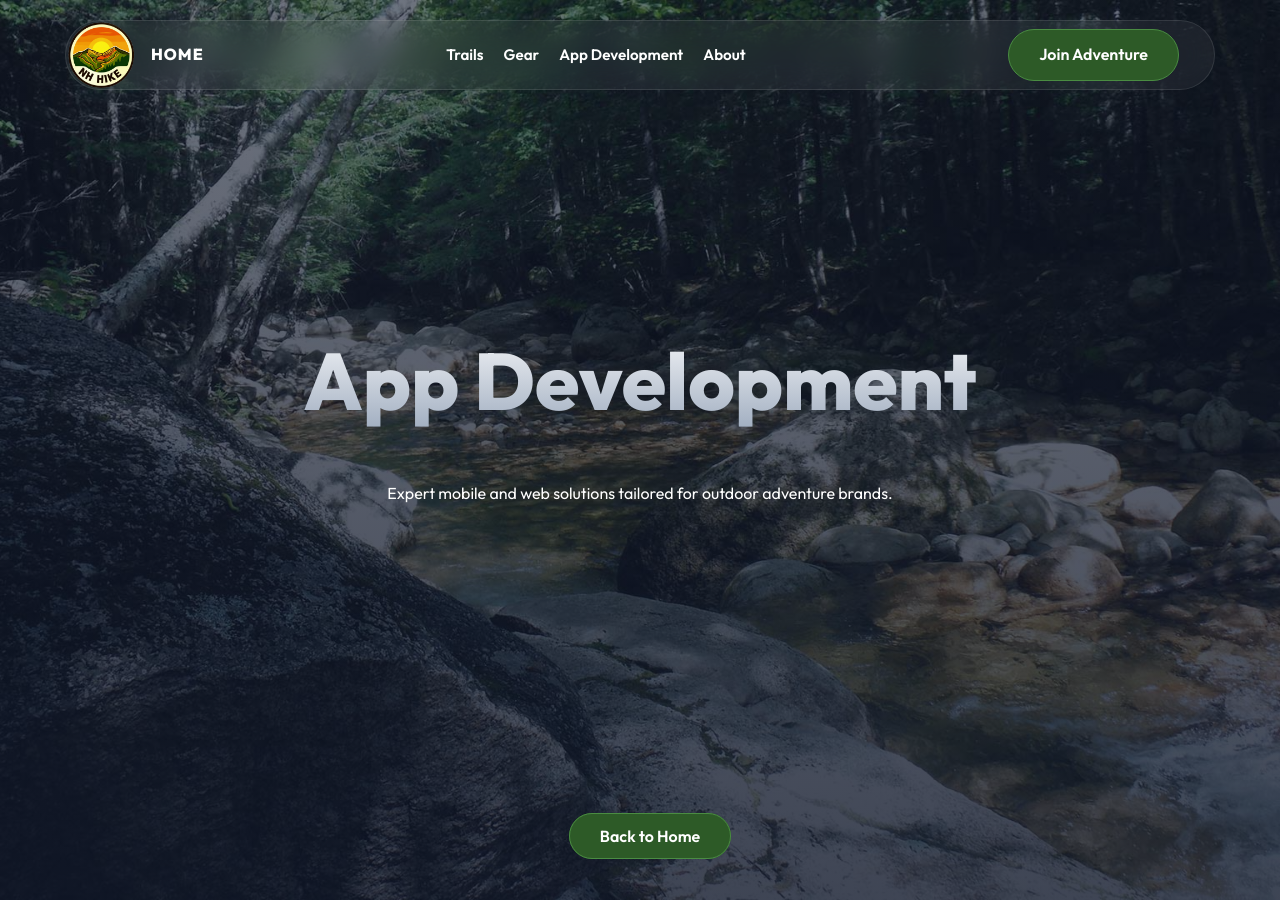
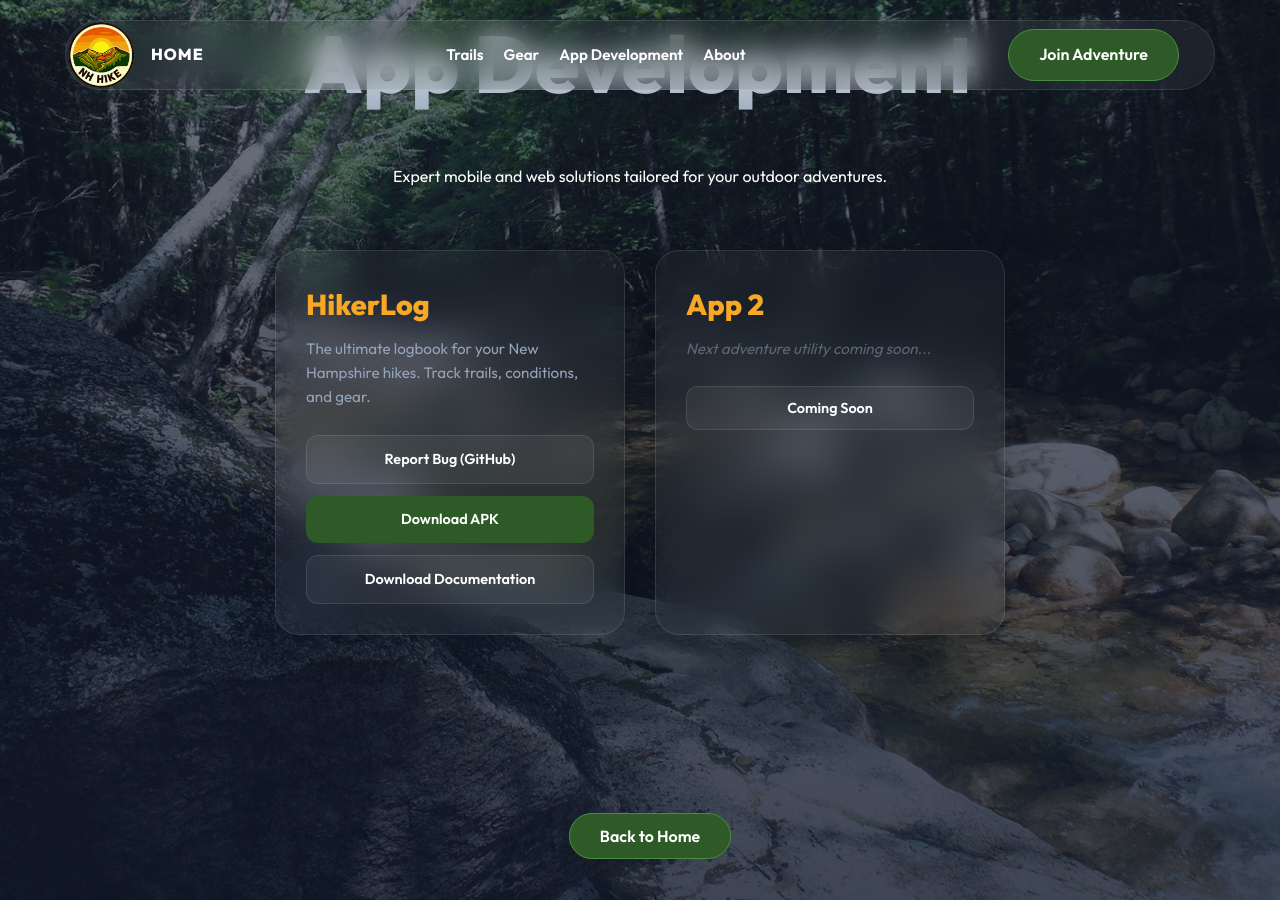
Before and after one commit to nhhike/store, a Jekyll site: the page built from app-development.html, in a window 1280 px wide. Built offline with Jekyll 4.4.1, drawn with Linux system fonts in a browser that asks for light colours.

Commit message:
feat: design app cards for HikerLog and prepare release directories

```diff
--- a/app-development.html
+++ b/app-development.html
@@ -4,10 +4,39 @@ title: App Development
 ---
 
 <header class="hero">
-    <div class="hero-content" style="margin-top: auto;">
+    <div class="hero-content">
         <h1>App Development</h1>
-        <p>Expert mobile and web solutions tailored for outdoor adventure brands.</p>
+        <p>Expert mobile and web solutions tailored for your outdoor adventures.</p>
+
+        <div class="card-grid">
+            <!-- App 1: HikerLog -->
+            <div class="app-card">
+                <h3>HikerLog</h3>
+                <p>The ultimate logbook for your New Hampshire hikes. Track trails, conditions, and gear.</p>
+                <div class="app-card-links">
+                    <a href="https://github.com/nhhike/store/issues" class="card-btn">
+                        <span>Report Bug (GitHub)</span>
+                    </a>
+                    <a href="{{ '/assets/releases/HikerLog.apk' | relative_url }}" class="card-btn primary">
+                        <span>Download APK</span>
+                    </a>
+                    <a href="{{ '/assets/docs/HikerLog_Manual.pdf' | relative_url }}" class="card-btn">
+                        <span>Download Documentation</span>
+                    </a>
+                </div>
+            </div>
+
+            <!-- App 2: Coming Soon -->
+            <div class="app-card">
+                <h3>App 2</h3>
+                <p class="coming-soon">Next adventure utility coming soon...</p>
+                <div class="app-card-links">
+                    <button class="card-btn" disabled>Coming Soon</button>
+                </div>
+            </div>
+        </div>
     </div>
+
     <div class="hero-footer">
         <a href="{{ '/' | relative_url }}" class="btn">Back to Home</a>
     </div>
--- a/assets/css/style.css
+++ b/assets/css/style.css
@@ -116,6 +116,45 @@ body {
     border-radius: 50%;
 }
 
+/* App Cards */
+.card-grid {
+    display: flex; flex-wrap: wrap; justify-content: center;
+    gap: 30px; width: 100%; padding: 40px 20px;
+}
+
+.app-card {
+    background: rgba(255, 255, 255, 0.03);
+    backdrop-filter: blur(20px);
+    border: 1px solid var(--glass-border);
+    border-radius: 24px;
+    padding: 30px;
+    width: min(100%, 350px);
+    text-align: left;
+    transition: 0.4s cubic-bezier(0.175, 0.885, 0.32, 1.275);
+    box-shadow: 0 10px 40px rgba(0,0,0,0.2);
+}
+
+.app-card:hover { transform: translateY(-10px); background: rgba(255, 255, 255, 0.08); }
+
+.app-card h3 { font-size: 1.8rem; margin-bottom: 10px; color: var(--accent); }
+.app-card p { font-size: 0.95rem; color: var(--text-dim); margin-bottom: 25px; }
+
+.app-card-links { display: flex; flex-direction: column; gap: 12px; }
+
+.card-btn {
+    display: flex; align-items: center; justify-content: center;
+    padding: 12px; border-radius: 12px; font-weight: 600; font-size: 0.9rem;
+    text-decoration: none; transition: 0.3s;
+    background: rgba(255, 255, 255, 0.05); color: #fff;
+    border: 1px solid rgba(255, 255, 255, 0.1);
+}
+
+.card-btn:hover { background: var(--primary); border-color: var(--primary-light); }
+.card-btn.primary { background: var(--primary); color: #fff; border: none; }
+.card-btn.primary:hover { background: var(--primary-light); }
+
+.coming-soon { opacity: 0.5; font-style: italic; }
+
 /* Base Responsive Elements */
 .hero-content {
     display: flex;
```
Also changed, not shown: 2 other files.
